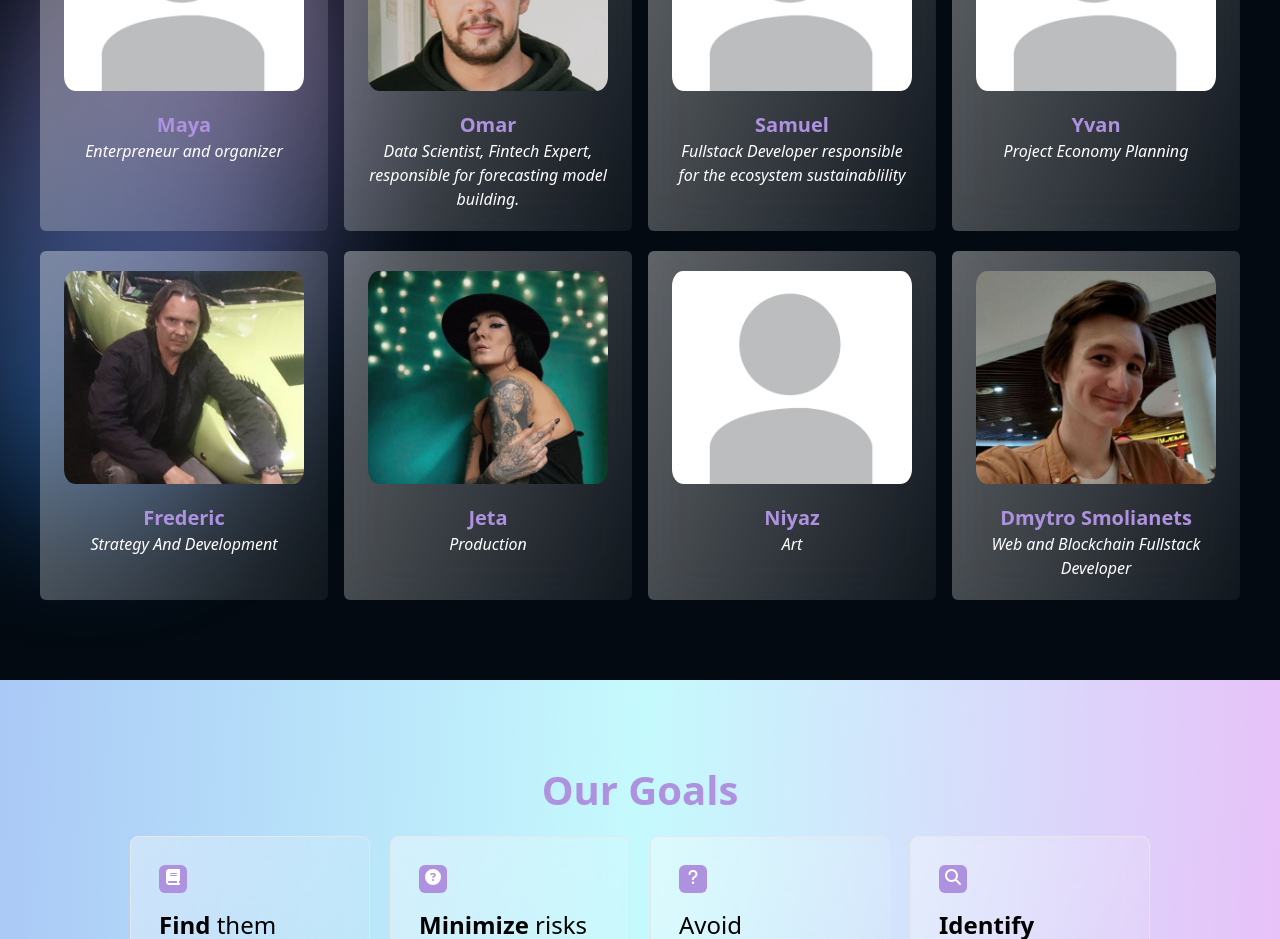
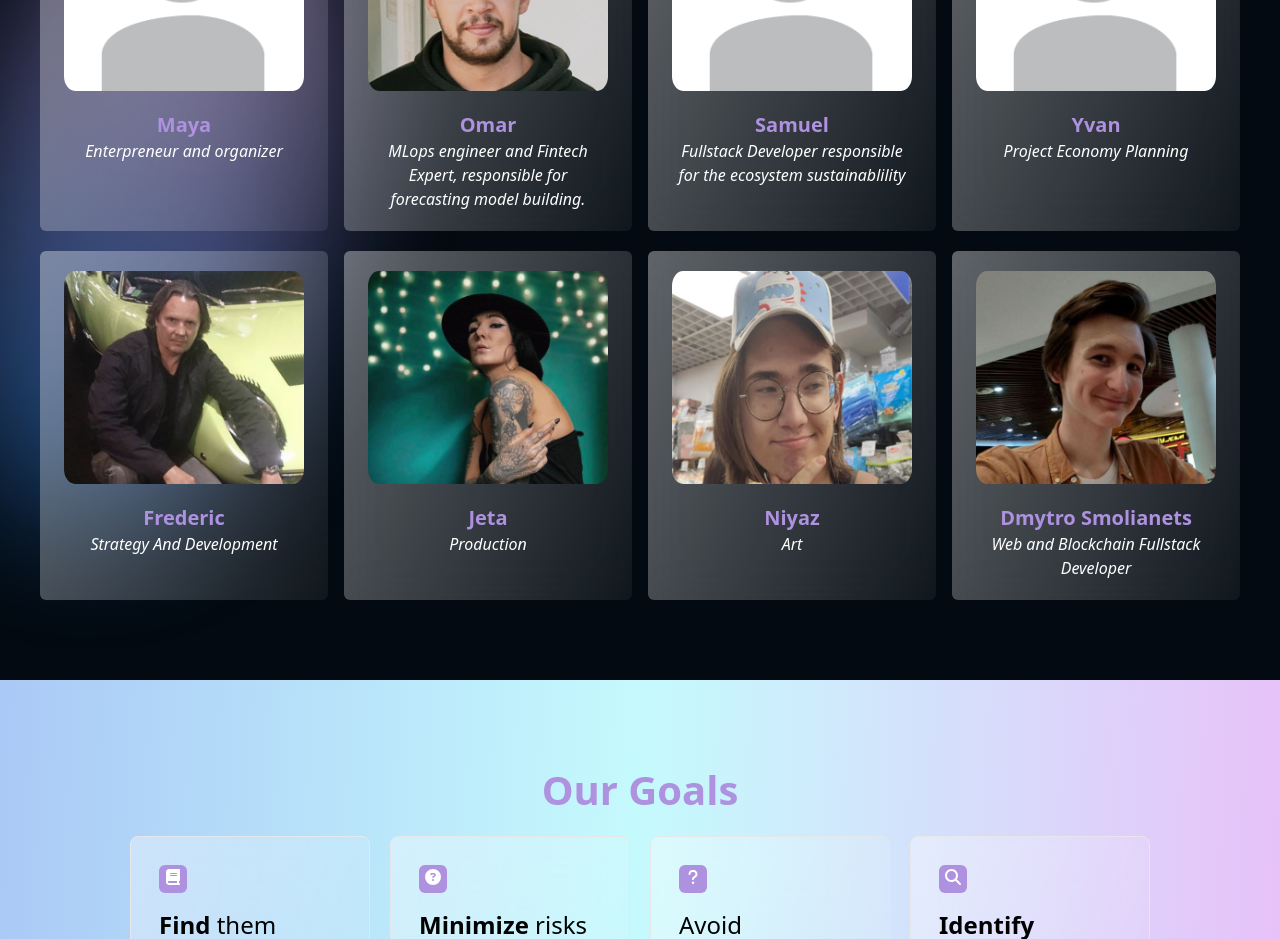
Before and after one commit to Dmitro1997/Foreacasting-landing-page, a React (Create React App) app: page / in a window 1280 px wide. Shown: the part 2860-3799 px from the top of the page. Built offline with nearby package versions, Linux system fonts and the light colour scheme.

Commit message:
fix photos and title

```diff
--- a/src/components/AboutUs/AboutUs.js
+++ b/src/components/AboutUs/AboutUs.js
@@ -4,6 +4,7 @@ import Dmytro from '../../assets/Photos/Dmytro.png';
 import Frederic from '../../assets/Photos/Frederic.png';
 import Jeta from '../../assets/Photos/Jeta.png';
 import Omar from '../../assets/Photos/Omar.png';
+import Niyaz from '../../assets/Photos/Niyaz.png';
 
 
 function AboutUs() {
@@ -35,7 +36,7 @@ function AboutUs() {
                             Omar
                         </div>
                         <div className=" italic text-white text-md text-center px-6">
-                           Data Scientist, Fintech Expert, responsible for forecasting model building.
+                            MLops engineer and  Fintech Expert, responsible for forecasting model building.
                         </div>
                     </div>
                 </div>
@@ -95,7 +96,7 @@ function AboutUs() {
                 </div>
                 <div className="bg-grey-card rounded-md inline-block">
                     <div className="">
-                        <img src={defaultPhoto} className="w-full px-6 py-5 rounded-[35px]"></img>
+                        <img src={Niyaz} className="w-full px-6 py-5 rounded-[35px]"></img>
                     </div>
                     <div className="mb-5">
                         <div className="text-[#AE91DF] text-lg font-bold">
```
Also changed, not shown: src/assets/Photos/Niyaz.png (added).
